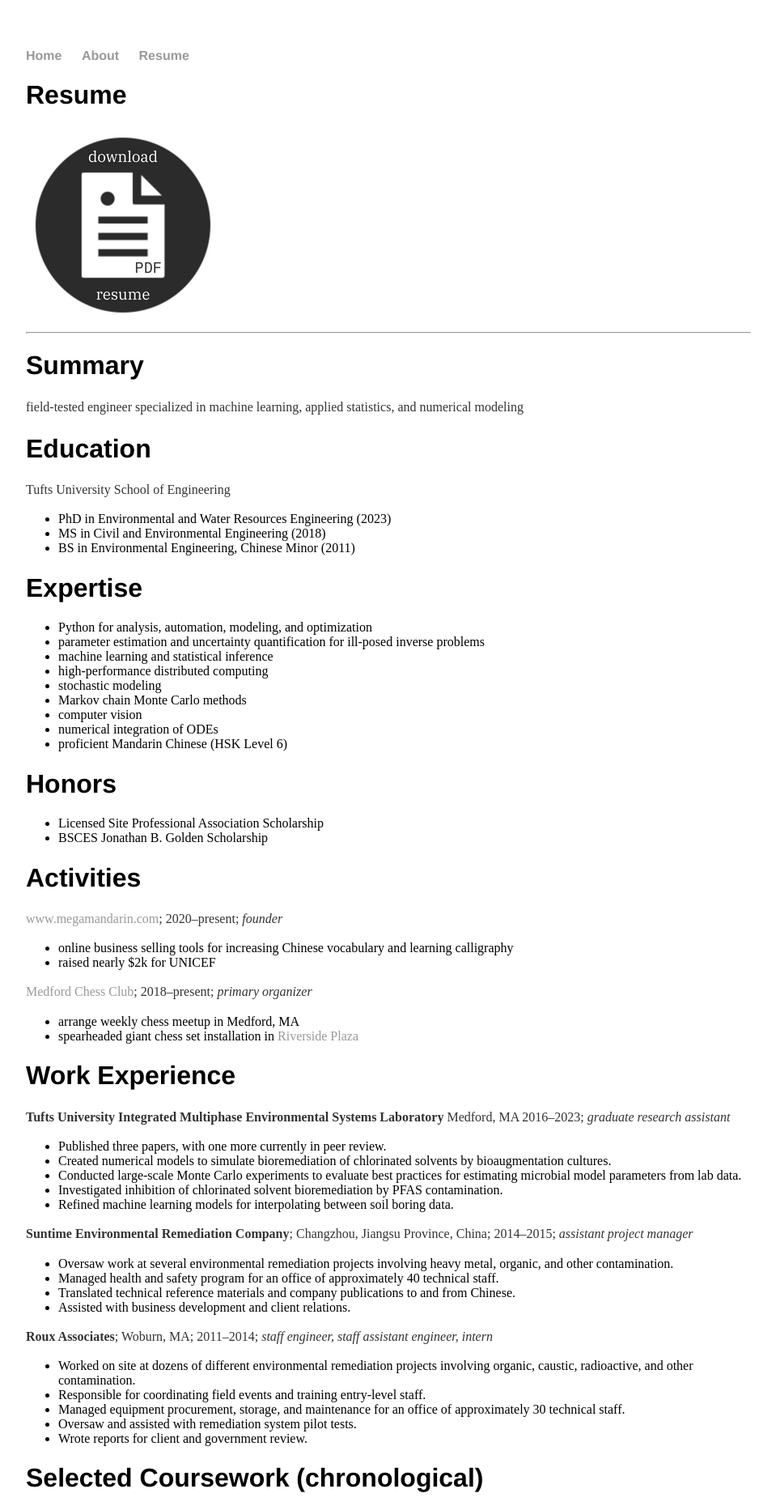
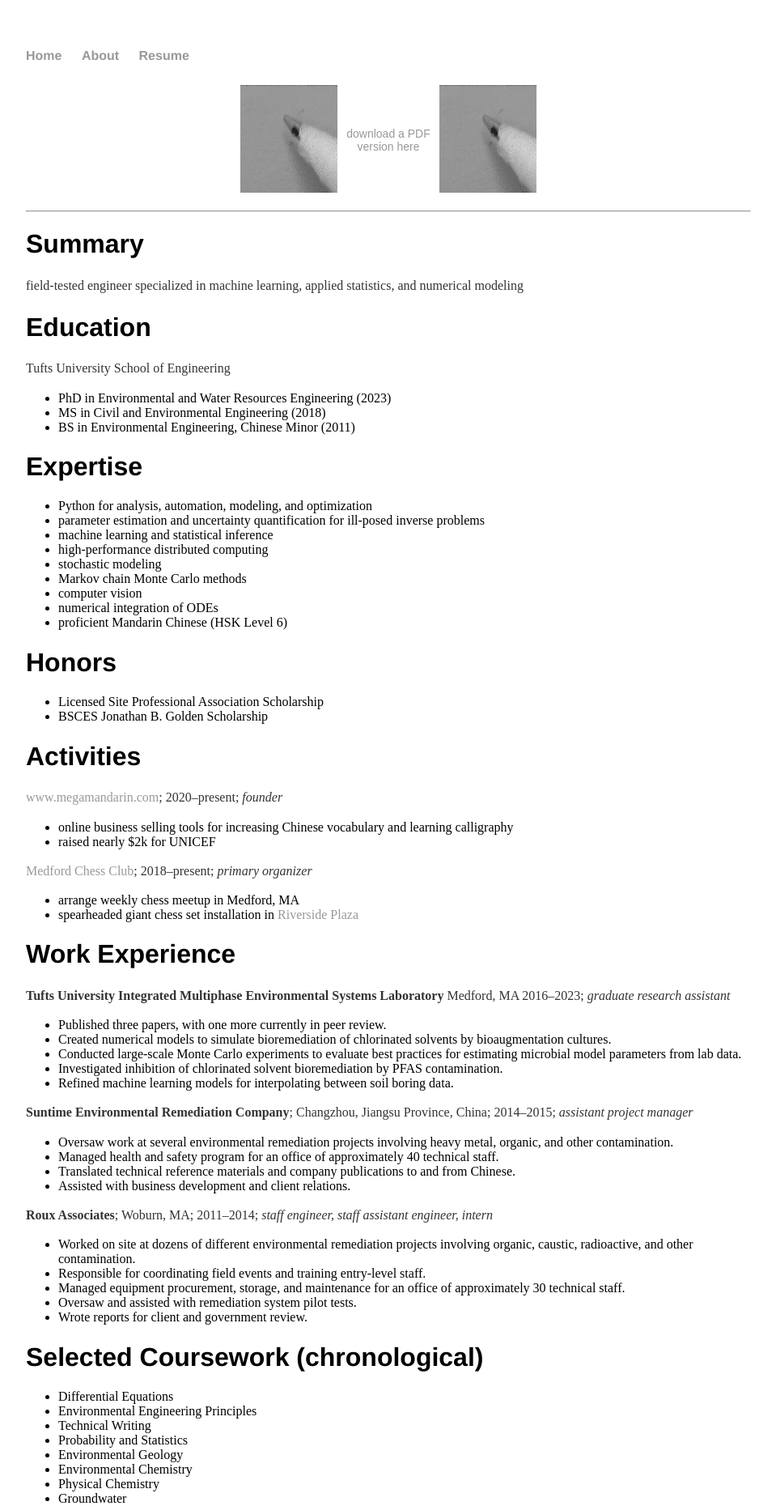
Before and after one commit to JackElsey/JackElsey.github.io, a Jekyll site: the page built from resume/index.html, in a window 1280 px wide. Shown: the top 1860 px of the page at 81% size, without its empty margins (160-1119 px from the left). Built offline with Jekyll 4.4.1, drawn with Linux system fonts in a browser that asks for light colours.

Commit message:
add resume download link with animations

```diff
--- a/resume/index.html
+++ b/resume/index.html
@@ -3,9 +3,25 @@ layout: default
 title: Jack Elsey Resume
 ---
 <div class="cv">
-<h1>Resume</h1>
 
-<a href="/assets/documents/Jack Elsey resume.pdf"><img src="/assets/images/resume_icon.png" alt="download resume"></a>
+<style type="text/css">
+.tg  {border-collapse:collapse;border-spacing:0;margin:0px auto;}
+.tg td{border-color:black;border-style:solid;border-width:1px;font-family:Arial, sans-serif;font-size:14px;
+  overflow:hidden;padding:10px 5px;word-break:normal;}
+.tg th{border-color:black;border-style:solid;border-width:1px;font-family:Arial, sans-serif;font-size:14px;
+  font-weight:normal;overflow:hidden;padding:10px 5px;word-break:normal;}
+.tg .tg-zv4m{border-color:#ffffff;text-align:left;vertical-align:top}
+.tg .tg-v0mg{border-color:#ffffff;text-align:center;vertical-align:middle}
+</style>
+<table class="tg">
+<tbody>
+  <tr>
+    <td class="tg-zv4m"><img src="/assets/images/0241.gif" width="120" height="133"></td>
+    <td class="tg-v0mg"><a href="https://jackelsey.com/assets/documents/Jack%20Elsey%20resume.pdf" target="_blank" rel="noopener noreferrer">download a PDF</a><br><a href="https://jackelsey.com/assets/documents/Jack%20Elsey%20resume.pdf" target="_blank" rel="noopener noreferrer">version here</a><br></td>
+    <td class="tg-zv4m"><img src="/assets/images/0241.gif" alt="Image" width="120" height="133"></td>
+  </tr>
+</tbody>
+</table>
 
 <hr>
 
```
Also changed, not shown: assets/images/0241.gif (added), assets/images/1176.gif (added).
